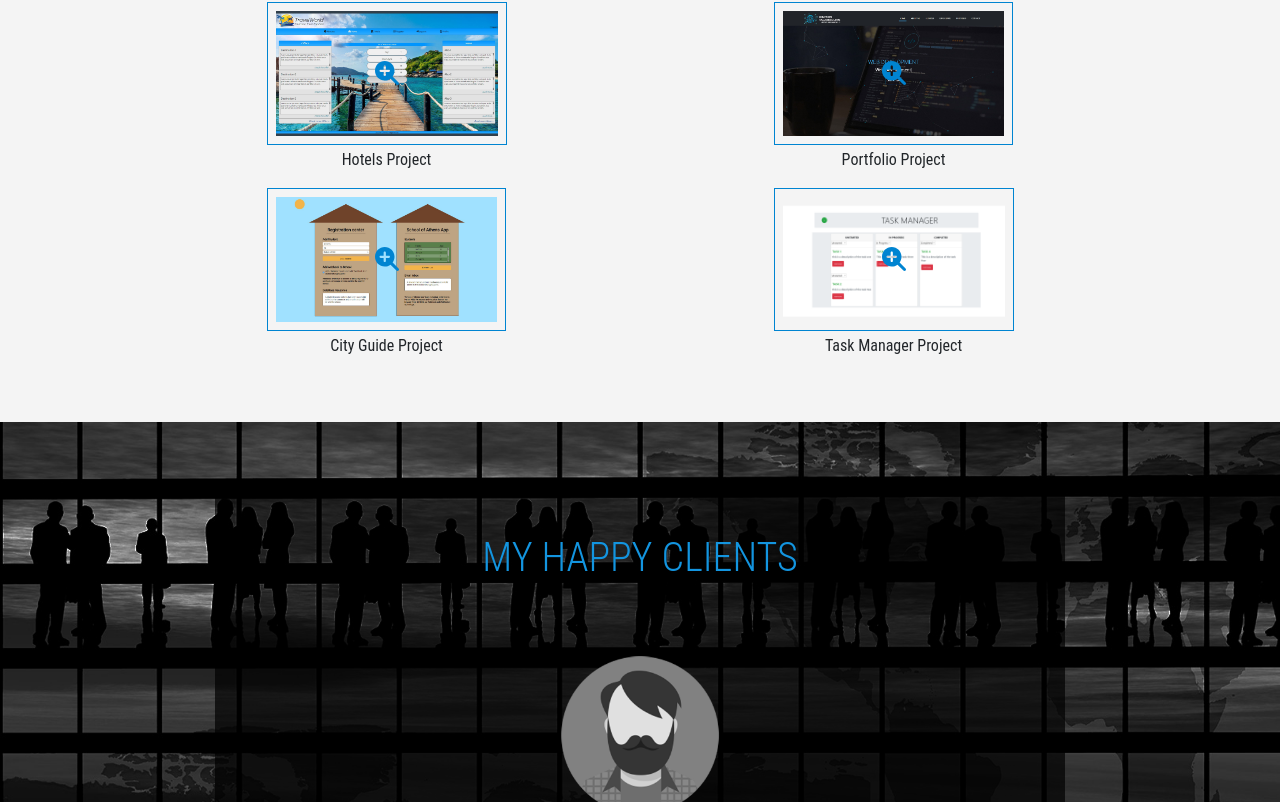
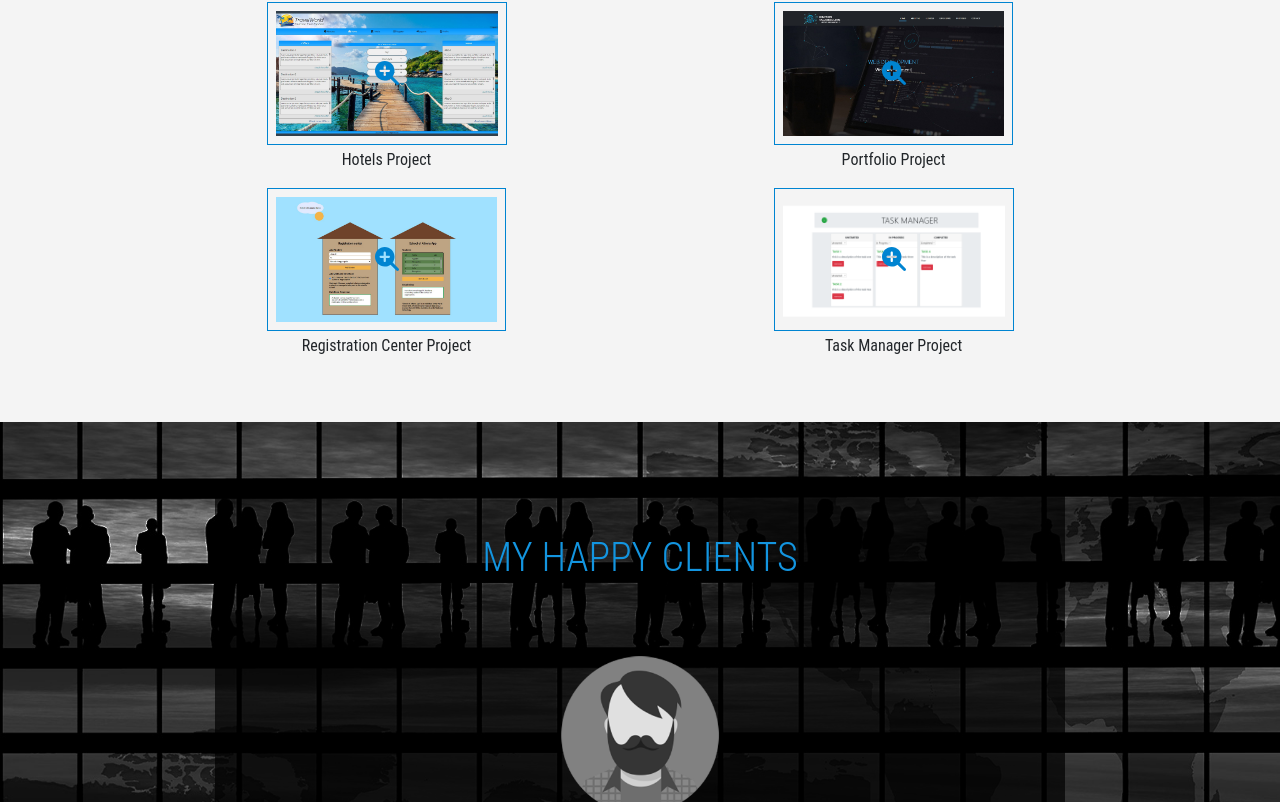
Before and after one commit to DimitrisTagaroulias/My-Portfolio, a React (Create React App) app: page / in a window 1280 px wide. Shown: the part 2556-3358 px from the top of the page. Built offline with nearby package versions, Linux system fonts and the light colour scheme.

Commit message:
modal fix

```diff
--- a/src/components/PopupBox.js
+++ b/src/components/PopupBox.js
@@ -19,8 +19,8 @@ const PopupBox = (props) => {
       imageUrl,
       imageAlt,
       article,
-      section,
-      tools,
+      purpose,
+      technologies,
       liveUrl,
       gitHubUrl,
       setProjectIsOpenTo,
@@ -62,18 +62,18 @@ const PopupBox = (props) => {
                   />
                 </div>
                 <div className="pop-up-article-container">
-                  <b>Project</b>
+                  <b>Description:&nbsp;</b>
                   <p className="pop-up-article">{article}</p>
                 </div>
               </div>
               <div className="popup-footer">
-                <div className="section">
-                  <b>Section:&nbsp;</b>
-                  <p>{section}</p>
+                <div className="stack-orientation">
+                  <b>Purpose:&nbsp;</b>
+                  <p>{purpose}</p>
                 </div>
-                <div className="tools">
-                  <b>Tools:&nbsp;</b>
-                  <p>{tools}</p>
+                <div className="technologies">
+                  <b>Technologies:&nbsp;</b>
+                  <p>{technologies}</p>
                 </div>
                 <div className="live-url">
                   <b>Live:&nbsp;</b>
--- a/src/components/Project.js
+++ b/src/components/Project.js
@@ -10,17 +10,21 @@ const Project = (props) => {
       <div
         id={project.id}
         className="portfolio-image-box d-flex justify-content-center col-md-5 col-sm-10"
-        onClick={(e) => {
-          return project.setProjectIsOpenTo(true);
-        }}
       >
         <img
           className="portfolio-image col"
           src={project.imageUrl}
           alt={project.imageAlt}
         />
-        <div className="overflow"></div>
-        <FontAwesomeIcon className="portfolio-icon" icon={faSearchPlus} />
+        <div
+          className="overflow-and-icon-container"
+          onClick={(e) => {
+            return project.setProjectIsOpenTo(true);
+          }}
+        >
+          <div className="overflow"></div>
+          <FontAwesomeIcon className="portfolio-icon" icon={faSearchPlus} />
+        </div>
         <div className="project-title">{project.title}</div>
       </div>
     </>
--- a/src/components/ProjectList.js
+++ b/src/components/ProjectList.js
@@ -1,34 +1,35 @@
 import React, { useState, useEffect } from "react";
 import Project from "./Project";
 
-import hotelsIMG from "../images/portfolio_images/hotels.jpg";
-import portfolioIMG from "../images/portfolio_images/portfolio.jpg";
-import cityGuideIMG from "../images/portfolio_images/registration-center.jpg";
+import HotelsIMG from "../images/portfolio_images/hotels.jpg";
+import PortfolioIMG from "../images/portfolio_images/portfolio.jpg";
+import RegistrationCenterIMG from "../images/portfolio_images/registration_center_school_theme.jpg";
 import taskManagerIMG from "../images/portfolio_images/task-manager.png";
 
 const ProjectList = ({ refreshProjectList }) => {
   const [HotelsIsOpen, setHotelsIsOpen] = useState(false);
-  const [CityGuideIsOpen, setCityGuideIsOpen] = useState(false);
+  const [RegistrationCenterIsOpen, setRegistrationCenterIsOpen] =
+    useState(false);
   const [PortfolioIsOpen, setPortfolioIsOpen] = useState(false);
   const [TaskManagerIsOpen, setTaskManagerIsOpen] = useState(false);
 
-  // setHotelsIsOpen, setCityGuideIsOpen, setPortfolioIsOpen, setTaskManagerIsOpen are beeing used as `set${this.id}IsOpen`
+  // setHotelsIsOpen, setRegistrationCenterIsOpen, setPortfolioIsOpen, setTaskManagerIsOpen are beeing used as `set${this.id}IsOpen`
 
   // Projects ------------------------------------------------------
   // Projects ------------------------------------------------------
   // Projects ------------------------------------------------------
   // Projects ------------------------------------------------------
   // Projects ------------------------------------------------------
-  const hotelsPRJ = {
+  const HotelsPRJ = {
     id: "Hotels",
     title: "Hotels Project",
-    imageUrl: hotelsIMG,
+    imageUrl: HotelsIMG,
     imageAlt: "Hotels Project...",
     article:
       "This is a project that helps the user to find a hotel room and book it.",
-    section: "Full-Stack",
-    tools: "HTML, CSS, JavaScript, PHP, MySQL",
-    liveUrl: "https://pagia.shop/",
+    purpose: "Full-Stack Practice",
+    technologies: "HTML, CSS, JavaScript, PHP, MySQL",
+    liveUrl: "https://pagia.shop",
     gitHubUrl: "https://github.com/DimitrisTagaroulias/Hotels",
     popupIsOpen() {
       return eval(`${this.id}IsOpen`);
@@ -39,15 +40,15 @@ const ProjectList = ({ refreshProjectList }) => {
     },
   };
 
-  const portfolioPRJ = {
+  const PortfolioPRJ = {
     id: "Portfolio",
     title: "Portfolio Project",
-    imageUrl: portfolioIMG,
+    imageUrl: PortfolioIMG,
     imageAlt: "Portfolio Project...",
-    article: "This is a project that showcases the user's portfolio.",
-    section: "Front-End",
-    tools: "HTML, CSS, Bootstrap, JavaScript, React",
-    liveUrl: "https:soula.com",
+    article: "This is a project that showcases the user's Portfolio.",
+    purpose: "Front-End Practice",
+    technologies: "HTML, CSS, Bootstrap, JavaScript, React",
+    liveUrl: "https:______________________.com",
     gitHubUrl: "https://github.com/DimitrisTagaroulias/My-Portfolio",
     popupIsOpen() {
       return eval(`${this.id}IsOpen`);
@@ -58,15 +59,19 @@ const ProjectList = ({ refreshProjectList }) => {
     },
   };
 
-  const cityGuidePRJ = {
-    id: "CityGuide",
-    title: "City Guide Project",
-    imageUrl: cityGuideIMG,
-    imageAlt: "City Guide Project...",
+  const RegistrationCenterPRJ = {
+    id: "RegistrationCenter",
+    title: "Registration Center Project",
+    imageUrl: RegistrationCenterIMG,
+    imageAlt: "Registration Center Project...",
     article:
-      "Nulla quis lorem ut libero malesuada feugiat. Curabitur arcu erat, accumsan id imperdiet et, porttitor at sem. Pellentesque in ipsum id orci porta dapibus. Praesent sapien massa, convallis a pellentesque nec, egestas non nisi.",
-    liveUrl: "",
-    gitHubUrl: "https://github.com/DimitrisTagaroulias/Hotels",
+      "This is a project that the user can register a student to a specific school on the Registration Center and the after the registration this school receives a relevant message.",
+    purpose: "Back-End Practice",
+    technologies:
+      "HTML, CSS,JavaScript, NodeJS, ExpressJS, Socket.IO, MongoDB ",
+    liveUrl: "https://registration-center.vercel.app",
+    gitHubUrl:
+      "https://github.com/DimitrisTagaroulias/registration_center_STAGING",
     popupIsOpen() {
       return eval(`${this.id}IsOpen`);
     },
@@ -96,7 +101,12 @@ const ProjectList = ({ refreshProjectList }) => {
 
   // ----------------------
 
-  const projects = [hotelsPRJ, portfolioPRJ, cityGuidePRJ, taskManagerPRJ];
+  const projects = [
+    HotelsPRJ,
+    PortfolioPRJ,
+    RegistrationCenterPRJ,
+    taskManagerPRJ,
+  ];
 
   // Projects ------------------------------------------------------
   // Projects ------------------------------------------------------
@@ -106,7 +116,12 @@ const ProjectList = ({ refreshProjectList }) => {
 
   useEffect(() => {
     refreshProjectList(projects);
-  }, [HotelsIsOpen, CityGuideIsOpen, PortfolioIsOpen, TaskManagerIsOpen]);
+  }, [
+    HotelsIsOpen,
+    RegistrationCenterIsOpen,
+    PortfolioIsOpen,
+    TaskManagerIsOpen,
+  ]);
 
   // Projects ------------------------------------------------------
   // Projects ------------------------------------------------------
--- a/src/css/portfolio.css
+++ b/src/css/portfolio.css
@@ -28,18 +28,25 @@
 
 /**** OVERFLOW BOX ****/
 
-.overflow {
+.overflow-and-icon-container {
   position: absolute;
-  opacity: 0;
-  background-color: var(--primary-black);
+  top: 0;
   width: 15rem;
   height: 8.92rem;
-  top: 0;
-  border: 1px solid var(--primary-blue);
+}
+
+.overflow-and-icon-container:hover {
   cursor: pointer;
 }
 
-.portfolio-image-box:hover .overflow {
+.overflow {
+  width: 100%;
+  height: 100%;
+  opacity: 0;
+  background-color: var(--primary-black);
+}
+
+.overflow-and-icon-container:hover .overflow {
   opacity: 0.6;
   transition: 0.3s ease-in-out;
 }
@@ -47,15 +54,16 @@
 .portfolio-icon {
   position: absolute;
   opacity: 1;
-  top: 3.73rem;
+  top: 50%;
+  left: 50%;
+  transform: translate(-50%, -50%);
   color: var(--primary-blue);
   font-size: 1.5rem;
 }
 
-.portfolio-image-box:hover .portfolio-icon {
+.overflow-and-icon-container:hover .portfolio-icon {
   opacity: 0.7;
   transition: 0.3s ease-in-out;
-  cursor: pointer;
 }
 
 /**** POPUP BOX ****/
@@ -68,6 +76,7 @@
   bottom: 0;
   background-color: rgba(0, 0, 0, 0.7);
   z-index: 100;
+  overflow: auto;
 }
 
 .popup-container {
@@ -95,8 +104,14 @@ h3.popup-title,
 }
 
 h3.popup-title,
+.pop-up-article-container b,
 .popup-footer b {
   font-weight: 500 !important;
+}
+
+.popup-footer b,
+.popup-footer p {
+  display: inline-block;
 }
 
 .popup-close-btn {
@@ -111,6 +126,7 @@ h3.popup-title,
 }
 
 .portfolio-image-popupbox {
+  display: block;
   width: 100%;
   padding: 1.6rem 0.5rem 1rem;
 }
@@ -169,7 +185,19 @@ h3.popup-title,
   .popup-footer > div {
     margin-bottom: 0.4rem;
   }
+
+  .popup-footer p {
+    margin: 0;
+  }
+
+  .pop-up-article-container,
+  .popup-footer b,
+  .popup-footer a,
+  .popup-footer p {
+    font-size: 0.9rem;
+  }
 }
+
 @media (max-width: 341px) {
   .popup-container {
     width: 100%;
@@ -180,13 +208,6 @@ h3.popup-title,
 }
 
 @media (max-width: 321px) {
-  .pop-up-article-container,
-  .popup-footer b,
-  .popup-footer a,
-  .popup-footer p {
-    font-size: 0.9rem;
-  }
-
   .portfolio-image-popupbox {
     padding-top: 1.3rem;
   }
@@ -194,10 +215,23 @@ h3.popup-title,
 
 /* ---------------------- HEIGHT ---------------------- */
 
+@media (max-height: 1060px) and (orientation: landscape) {
+  .portfolio-image-popupbox {
+    width: 90%;
+    margin: 0 auto;
+  }
+}
+
 @media (max-height: 1000px) and (orientation: landscape) {
   .popup-container {
     max-width: 60rem;
     margin-top: 3.5rem;
+  }
+
+  .portfolio-image-popupbox {
+    /* border: 1px solid rgb(4, 0, 255); */
+    width: 85%;
+    /* margin: 0 auto; */
   }
 }
 
@@ -215,12 +249,15 @@ h3.popup-title,
 }
 
 @media (max-height: 720px) and (orientation: landscape) {
-  .popup-container {
-    max-width: 35rem;
+  .popup-footer p {
+    margin: 0;
   }
 }
 
 @media (max-height: 660px) and (orientation: landscape) {
+  .portfolio-image-popupbox {
+    width: 100%;
+  }
   .popup-container {
     max-width: 80rem;
   }
@@ -244,7 +281,7 @@ h3.popup-title,
 
   .pop-up-article-container {
     grid-area: par;
-    padding: 1.3rem 2rem 2rem;
+    padding: 1.3rem 2rem 0rem;
     margin: 0;
   }
 
@@ -274,6 +311,12 @@ h3.popup-title,
     padding-left: 2rem;
     padding-bottom: 1.5rem;
   }
+  .pop-up-article-container,
+  .popup-footer b,
+  .popup-footer a,
+  .popup-footer p {
+    font-size: 0.8rem;
+  }
 }
 
 @media (max-height: 413px) and (orientation: landscape) {
@@ -291,13 +334,6 @@ h3.popup-title,
   .popup-footer {
     padding-top: 0.7rem;
     padding-bottom: 0.9rem;
-  }
-
-  .pop-up-article-container,
-  .popup-footer b,
-  .popup-footer a,
-  .popup-footer p {
-    font-size: 0.9rem;
   }
 }
 
@@ -365,7 +401,7 @@ h3.popup-title,
 
   .pop-up-article-container {
     padding-top: 0.7rem;
-    padding-bottom: 1rem;
+    /* padding-bottom: 0rem; */
     padding-left: 1.5rem;
   }
 
```
Also changed, not shown: src/components/Portfolio.js (+0 -89 lines), src/images/portfolio_images/registration-center.jpg (deleted), src/images/portfolio_images/registration_center_school_theme.jpg (added).
